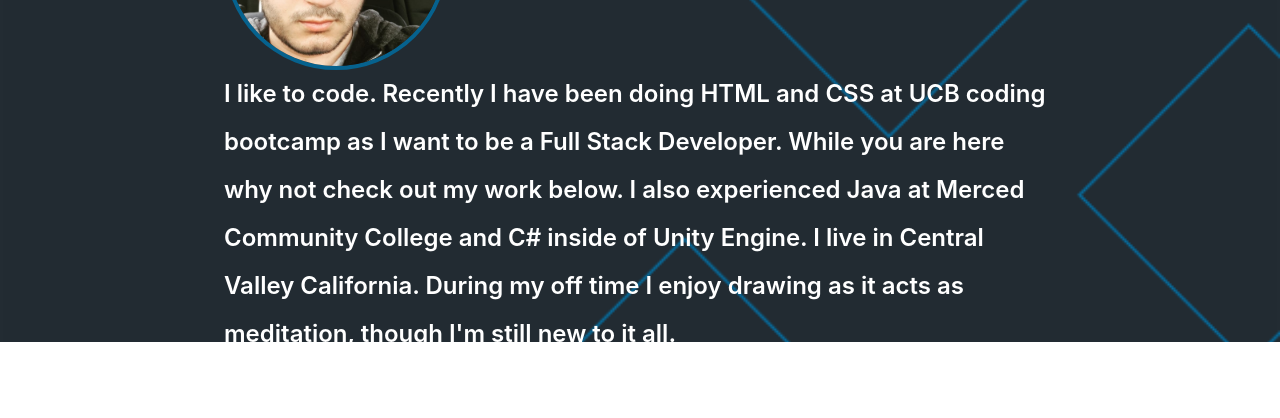
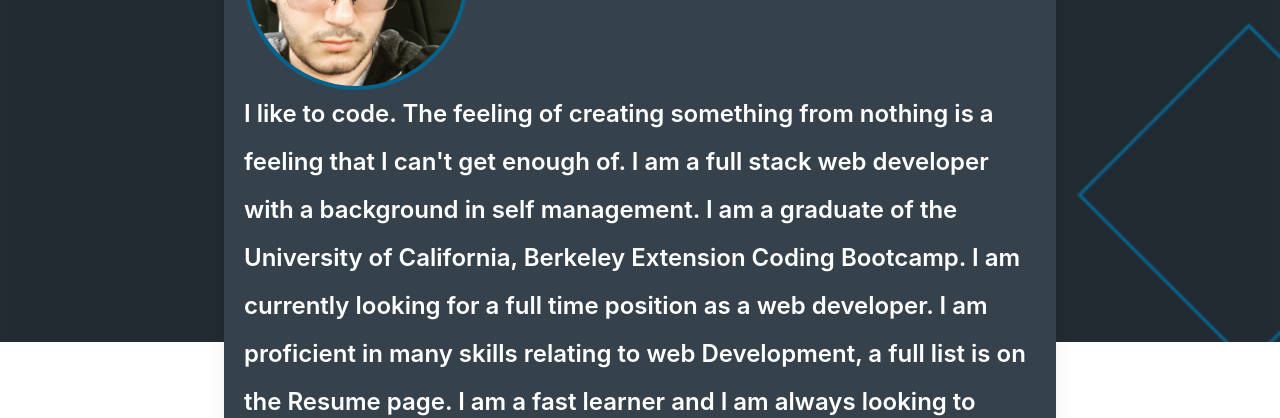
Before and after one commit to johnfrom209/portfolio-react, a React (Create React App) app in the folder portfolio/: page / in a window 1280 px wide. Shown: the part 458-876 px from the top of the page. Before the commit the page ends 816 px from the top, so only its background shows below. Built offline with nearby package versions, Linux system fonts and the light colour scheme.

Commit message:
Made a new aboutme paragraph

```diff
--- a/portfolio/src/components/AboutMe.js
+++ b/portfolio/src/components/AboutMe.js
@@ -5,14 +5,12 @@
 
     return (
 
-        <div className="mx-56 mt-40 font-bold">
+        <div className="mx-56 mt-40 font-bold bg-sColorll rounded-xl p-5 shadow-xl ">
             <h4 className="text-5xl text-mColord  mb-5 flex">AboutMe</h4>
             <img className="max-h-56 flex rounded-full border-4 border-mColord" src={selfie} alt="Selfie of Jonathan Moreno"></img>
-            <p className="text-2xl text-white leading-loose font-semibold"> I like to code. Recently I have been doing HTML and CSS at UCB coding bootcamp as I want to be a
-                Full Stack Developer.
-                While you are here why not check out my work below. I also experienced Java at Merced Community College and C# inside of Unity Engine. I
-                live in Central Valley California. During my off time I enjoy drawing as it acts as meditation, though
-                I'm still new to it all.</p>
+            <p className="text-2xl text-white leading-loose font-semibold">
+                I like to code. The feeling of creating something from nothing is a feeling that I can't get enough of. I am a full stack web developer with a background in self management. I am a graduate of the University of California, Berkeley Extension Coding Bootcamp. I am currently looking for a full time position as a web developer. I am proficient in many skills relating to web Development, a full list is on the Resume page. I am a fast learner and I am always looking to improve my skills. I am a team player and I am always looking to collaborate with others. I am a problem solver and I am always looking for new challenges. Each problem is like a puzzle and I enjoy delving into them. I am a hard worker and I am always looking to improve myself. I am a creative thinker and I am always looking to create something new. Learning web development has opened my mind to the endless possibilities of things I can create.
+            </p>
         </div >
 
     )
```
